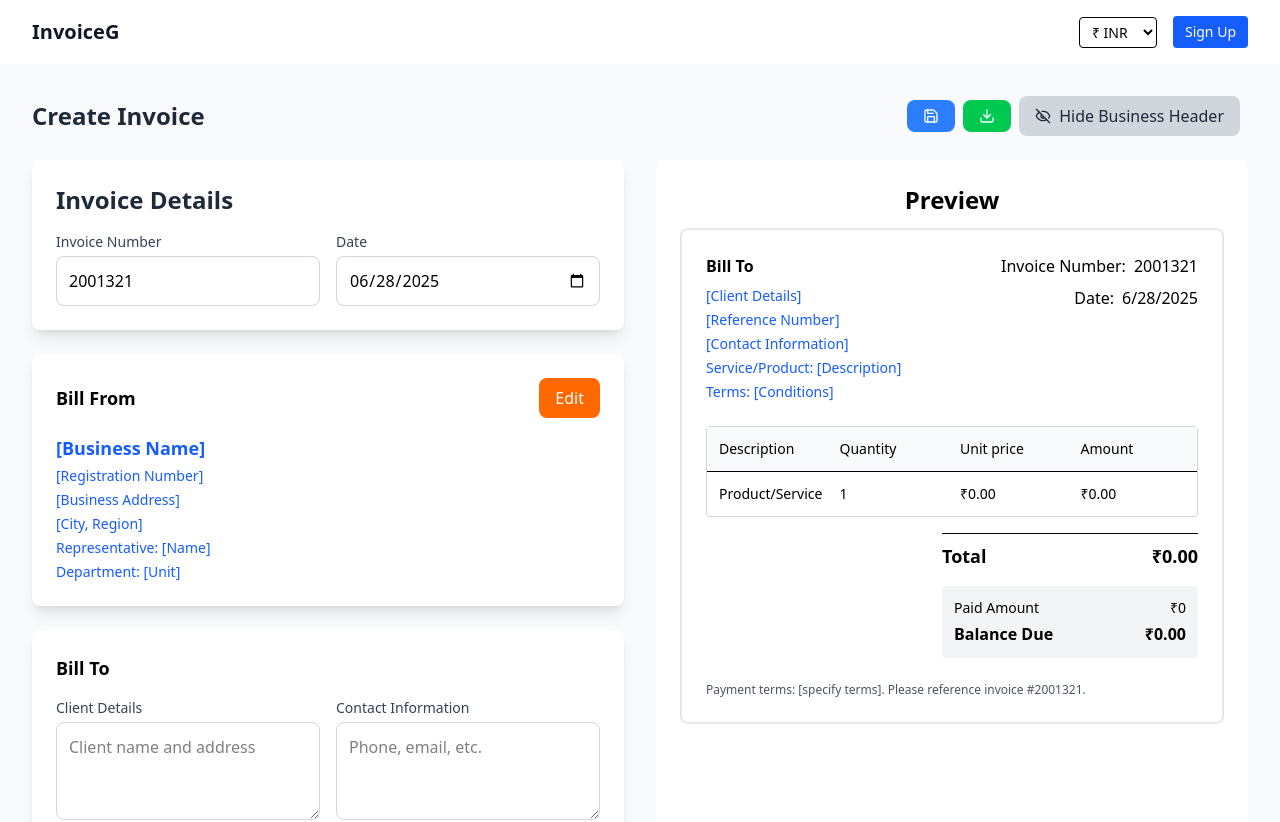
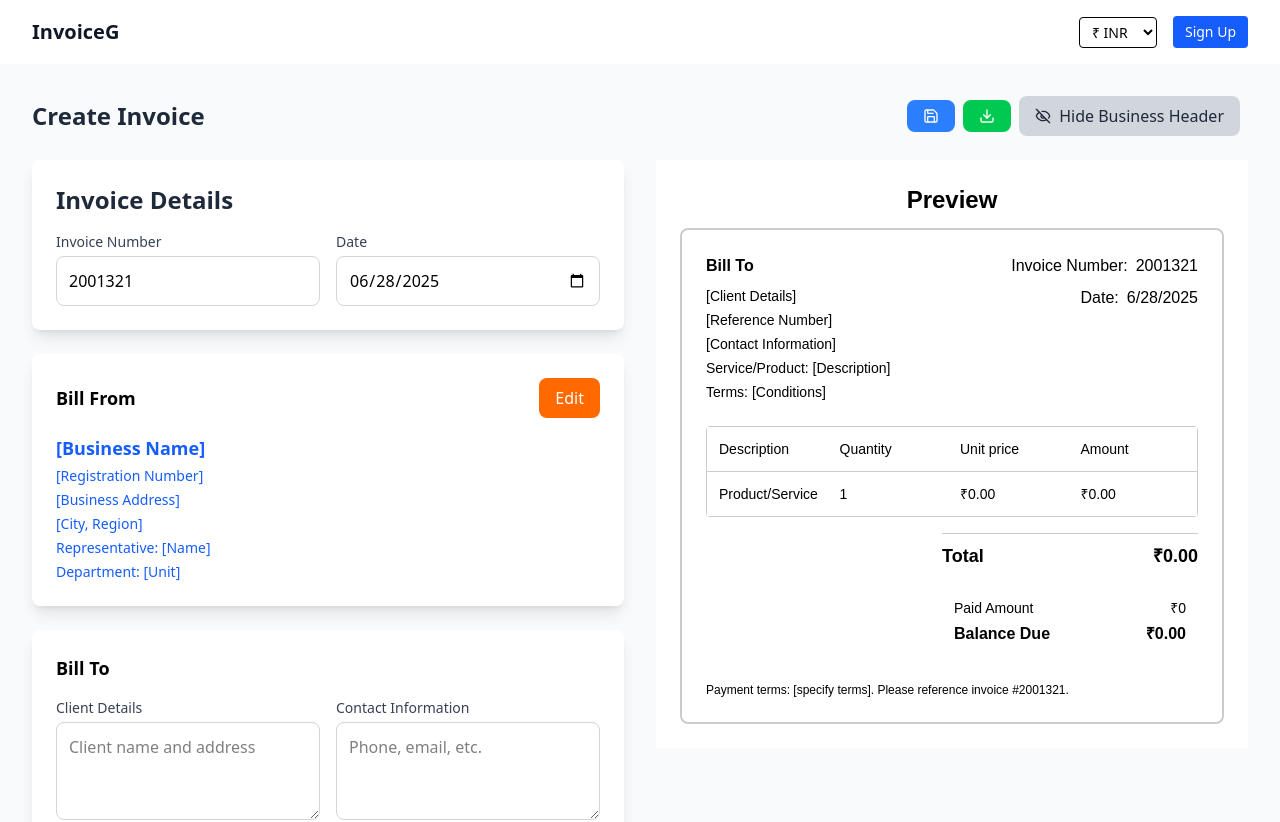
Before and after one commit to technerdyyy/InvoiceG, a React (Vite) app in the folder frontend/: page / in a window 1280 px wide. Shown: the top 822 px of the page. Built offline with nearby package versions, Linux system fonts and the light colour scheme.

Commit message:
donwload feature added

```diff
--- a/frontend/src/App.css
+++ b/frontend/src/App.css
@@ -0,0 +1,8 @@
+.pdf-safe * {
+  color: #000 !important;
+  background-color: #fff !important;
+  font-family: Arial, sans-serif !important;
+  box-shadow: none !important;
+  text-shadow: none !important;
+  border-color: #ccc !important;
+}
--- a/frontend/src/components/Dashboard.jsx
+++ b/frontend/src/components/Dashboard.jsx
@@ -1,4 +1,4 @@
-import React, { useState, useEffect } from "react";
+import React, { useState, useEffect, useRef } from "react";
 import useAuth from "../hooks/useAuth";
 import initialInvoiceState from "../data";
 import Button from "./ui/Button";
@@ -9,7 +9,7 @@ import InvoiceActions from "./invoice/InvoiceActions";
 import InvoicePreview from "./invoice/InvoicePreview";
 import Header from "./layout/Header";
 import BusinessDetails from "./invoice/BusinessDetails";
-import Popup from "./ui/Popup"; // 👈 Make sure this file exists and is styled properly
+import Popup from "./ui/Popup";
 import { Eye, EyeOff, Save, Download } from "lucide-react";
 
 const Dashboard = () => {
@@ -20,11 +20,10 @@ const Dashboard = () => {
   const [showPreview, setShowPreview] = useState(false);
   const [isEditingBusinessInfo, setIsEditingBusinessInfo] = useState(false);
 
-  // 👇 Popup & First Item State
   const [showGuestPopup, setShowGuestPopup] = useState(false);
   const [itemAddedOnce, setItemAddedOnce] = useState(false);
 
-  // ✅ 3. Update items with userId if missing
+  const previewRef = useRef(); // 🆕 PDF target section
 
   useEffect(() => {
     if (currentUser) {
@@ -37,7 +36,6 @@ const Dashboard = () => {
     }
   }, [currentUser]);
 
-  // Toggle edit mode for BusinessDetails
   const handleToggleEditBusinessInfo = () => {
     setIsEditingBusinessInfo((prev) => !prev);
   };
@@ -46,7 +44,6 @@ const Dashboard = () => {
     setInvoice((prev) => ({ ...prev, [field]: value }));
   };
 
-  // ✅ Only show guest popup when first item is added
   const addItem = () => {
     const newItem = {
       id: Date.now(),
@@ -54,7 +51,7 @@ const Dashboard = () => {
       quantity: 1,
       unitPrice: 0,
       amount: 0,
-    userId: currentUser ? currentUser._id : "guest", // ✅ FIXED: safe check
+      userId: currentUser ? currentUser._id : "guest",
     };
 
     setInvoice((prev) => ({
@@ -68,7 +65,6 @@ const Dashboard = () => {
     }
   };
 
-
   const removeItem = (id) => {
     setInvoice((prev) => ({
       ...prev,
@@ -76,35 +72,61 @@ const Dashboard = () => {
     }));
   };
 
-  // ✅ Show popup if guest tries to save
   const handleSave = () => {
     if (!isAuthenticated) {
       setShowGuestPopup(true);
       return;
     }
 
-    // 👇 Add your save logic here for authenticated users
     console.log("Saving invoice...", invoice);
   };
+
+ const handleDownloadPDF = async () => {
+    try {
+      console.log("⏳ Downloading invoice as PDF...");
+
+      const html2pdf = (await import("html2pdf.js")).default;
+
+      const element = previewRef.current;
+      if (!element) {
+        console.error("❌ PDF element not found.");
+        return;
+      }
+
+      const options = {
+        margin: 0.5,
+        filename: `Invoice_${invoice.invoiceNumber || "Preview"}.pdf`,
+        image: { type: "jpeg", quality: 0.98 },
+        html2canvas: { scale: 2 },
+        jsPDF: { unit: "in", format: "a4", orientation: "portrait" },
+      };
+
+      await html2pdf().set(options).from(element).save();
+
+      console.log("✅ PDF download complete!");
+    } catch (error) {
+      console.error("❌ Error generating PDF:", error);
+      alert("Failed to download PDF. Check the console for details.");
+    }
+  };
+
 
   return (
     <div className="min-h-screen bg-gray-50">
       <Header />
 
       <main className="max-w-7xl mx-auto px-4 sm:px-6 lg:px-8 py-8">
-        {/* Controls */}
         <div className="flex flex-col sm:flex-row sm:justify-between sm:items-center mb-6">
           <h2 className="text-2xl font-bold text-gray-800 hidden sm:block">
             Create Invoice
           </h2>
 
           <div className="flex flex-wrap justify-center sm:justify-end items-center space-x-2 mt-4 sm:mt-0">
-            {/* All buttons go here */}
             <div className="flex space-x-2">
               <Button variant="primary" onClick={handleSave}>
                 <Save size={16} />
               </Button>
-              <Button variant="success">
+              <Button variant="success" onClick={handleDownloadPDF}>
                 <Download size={16} />
               </Button>
             </div>
@@ -133,11 +155,9 @@ const Dashboard = () => {
         </div>
 
         <div className="lg:grid lg:grid-cols-2 lg:gap-8">
-          {/* Form Section */}
           <div className={`space-y-6 ${showPreview ? "hidden lg:block" : ""}`}>
             <InvoiceHeader invoice={invoice} onUpdate={handleInvoiceUpdate} />
 
-            {/* Business Info Toggle */}
             {showBusinessHeader && (
               <BusinessDetails
                 businessInfo={invoice.businessInfo}
@@ -171,13 +191,16 @@ const Dashboard = () => {
             />
           </div>
 
-          {/* Preview Section */}
           <div
             className={`${
               !showPreview ? "hidden lg:block" : ""
             } lg:sticky lg:top-8`}
           >
             <div className="lg:h-screen lg:overflow-hidden">
+              <div ref={previewRef}
+              className="pdf-safe"
+                style={{ color: "#000", backgroundColor: "#fff" }}
+              > {/* ✅ Captures this area */}
                 <InvoicePreview
                   invoice={invoice}
                   showBusinessHeader={showBusinessHeader}
@@ -186,9 +209,9 @@ const Dashboard = () => {
               </div>
             </div>
           </div>
+        </div>
       </main>
 
-      {/* ✅ Guest Restriction Popup */}
       {showGuestPopup && <Popup onClose={() => setShowGuestPopup(false)} />}
     </div>
   );
--- a/frontend/src/components/invoice/ItemList.jsx
+++ b/frontend/src/components/invoice/ItemList.jsx
@@ -3,7 +3,7 @@ import axios from "axios";
 import Button from "../ui/Button";
 import InvoiceItem from "./InvoiceItem";
 import { Plus } from "lucide-react";
-import { useAuth } from "../../context/AuthContext"; // Adjust path if needed
+import { useAuth } from "../../context/AuthContext";
 
 const ItemList = ({
   invoice,
@@ -12,9 +12,8 @@ const ItemList = ({
   onRemoveItem,
   onFirstVisit,
 }) => {
-  const { currentUser } = useAuth();
+  const { currentUser, isAuthenticated } = useAuth();
   const userId = currentUser?._id || null;
-  console.log("Logged in user:", currentUser);
   const hasNotifiedRef = useRef(false);
 
   useEffect(() => {
@@ -49,16 +48,14 @@ const ItemList = ({
     const lastItem = invoice.items[invoice.items.length - 1];
     const description = lastItem?.description?.trim();
 
-    if (description) {
+    if (description && isAuthenticated) {
       try {
-        // 🔍 Check if suggestion already exists
         const { data: existing } = await axios.get(
           `http://localhost:5000/api/suggestions?q=${description}&userId=${userId}`
         );
 
         const isAlreadySaved = existing.some((s) => s.name === description);
 
-        // 🧠 Save only if it's new
         if (!isAlreadySaved) {
           await axios.post("http://localhost:5000/api/suggestions", {
             name: description,
@@ -70,7 +67,6 @@ const ItemList = ({
       }
     }
 
-    // ➕ Call parent add item
     onAddItem();
   };
 
@@ -92,7 +88,7 @@ const ItemList = ({
         {invoice.items.map((item) => (
           <InvoiceItem
             key={item.id}
-            item={{ ...item, userId }} // 🔁 Pass userId into each item
+            item={{ ...item, userId }} // 👈 userId still passed for future flexibility
             onUpdate={handleItemUpdate}
             onRemove={onRemoveItem}
             canRemove={invoice.items.length > 1}
```
Lines whose indentation alone changed are shown as unchanged.
